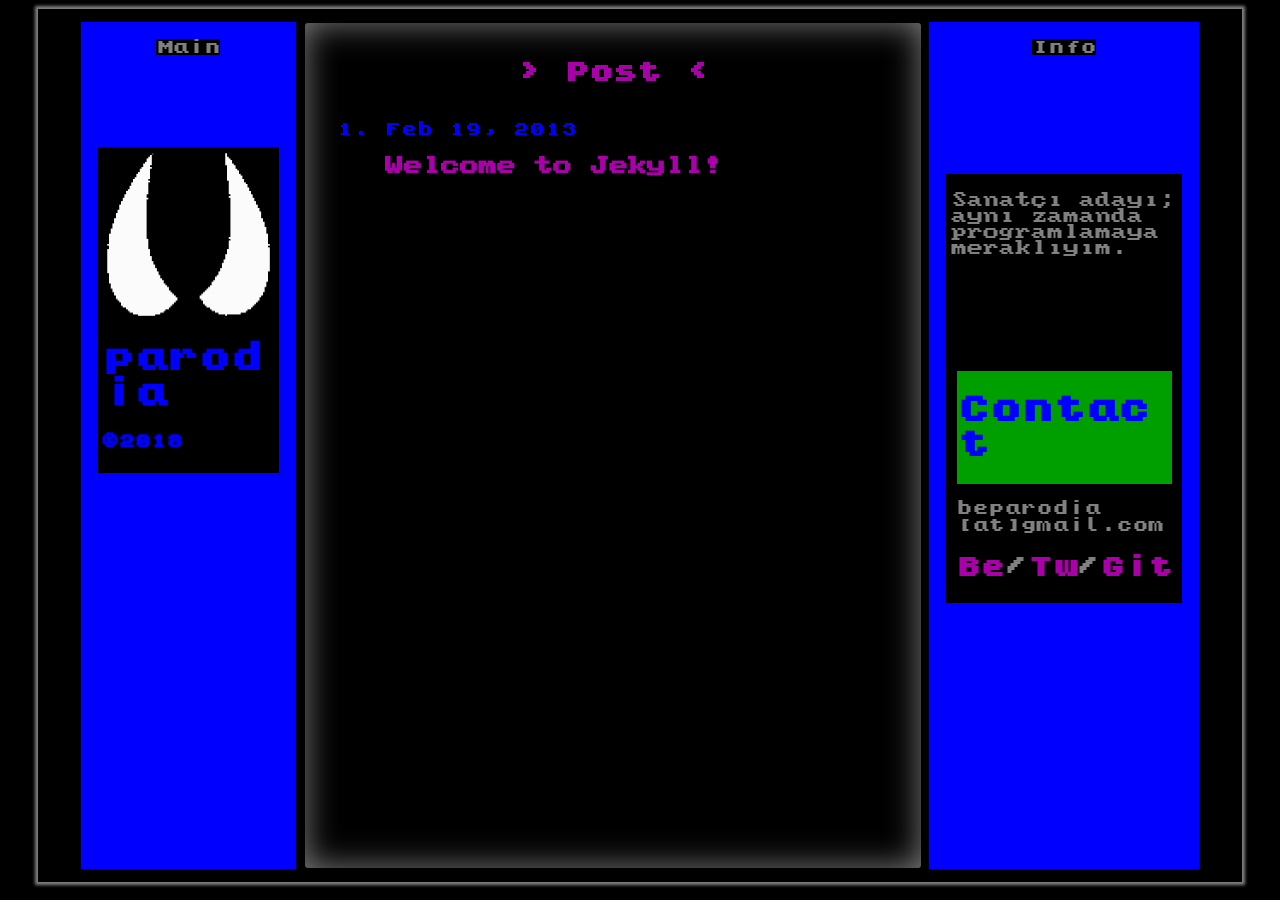
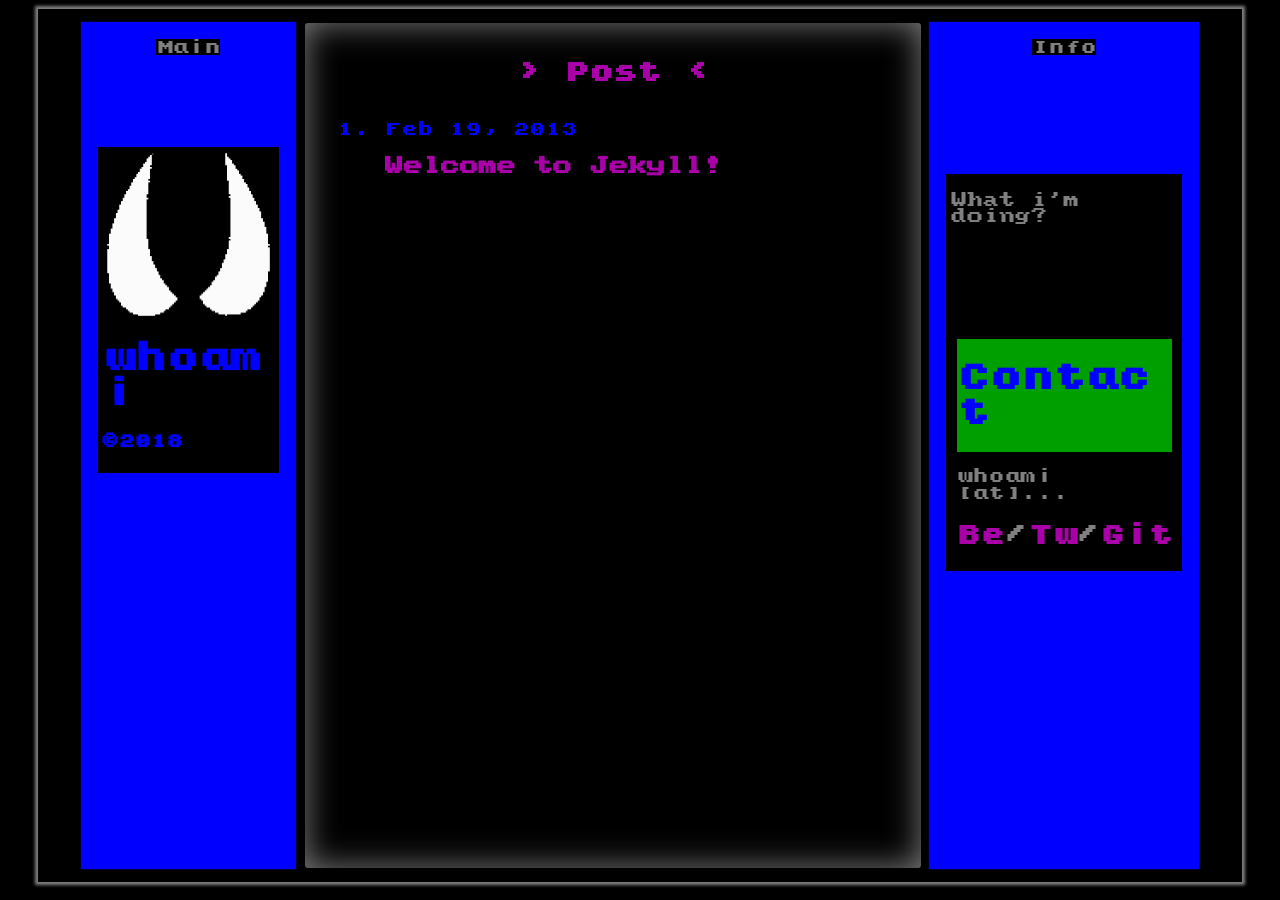
Before and after one commit to parodia/A-simple-like-Atari-theme-for-Jekyll, a Jekyll site: the page built from index.md, in a window 1280 px wide. Built offline with Jekyll 4.4.1, drawn with Linux system fonts in a browser that asks for light colours.

Commit message:
Update _config.yml

```diff
--- a/_config.yml
+++ b/_config.yml
@@ -1,17 +1,17 @@
-title: parodia|welcome
-description: personal webpage for my work and some article
-author: parodia
+title: yourstitle
+description: add some description for your website
+author: whoami
 favicon: /favicon.ico
-about: Sanatçı adayı; aynı zamanda programlamaya meraklıyım.
-contact_mail: beparodia
-contact_mail_at: "[at]gmail.com"
-google_analytics: UA-127558793-1
+about: "What i'm doing?"
+contact_mail: whoami
+contact_mail_at: "[at]..."
+google_analytics:
 
 
 avatar_url: /static/img/avatar.png
 path_logo:
 
-github_url: https://github.com/parodia
+github_url:
 
 baseurl: ""
 markdown: kramdown
```
